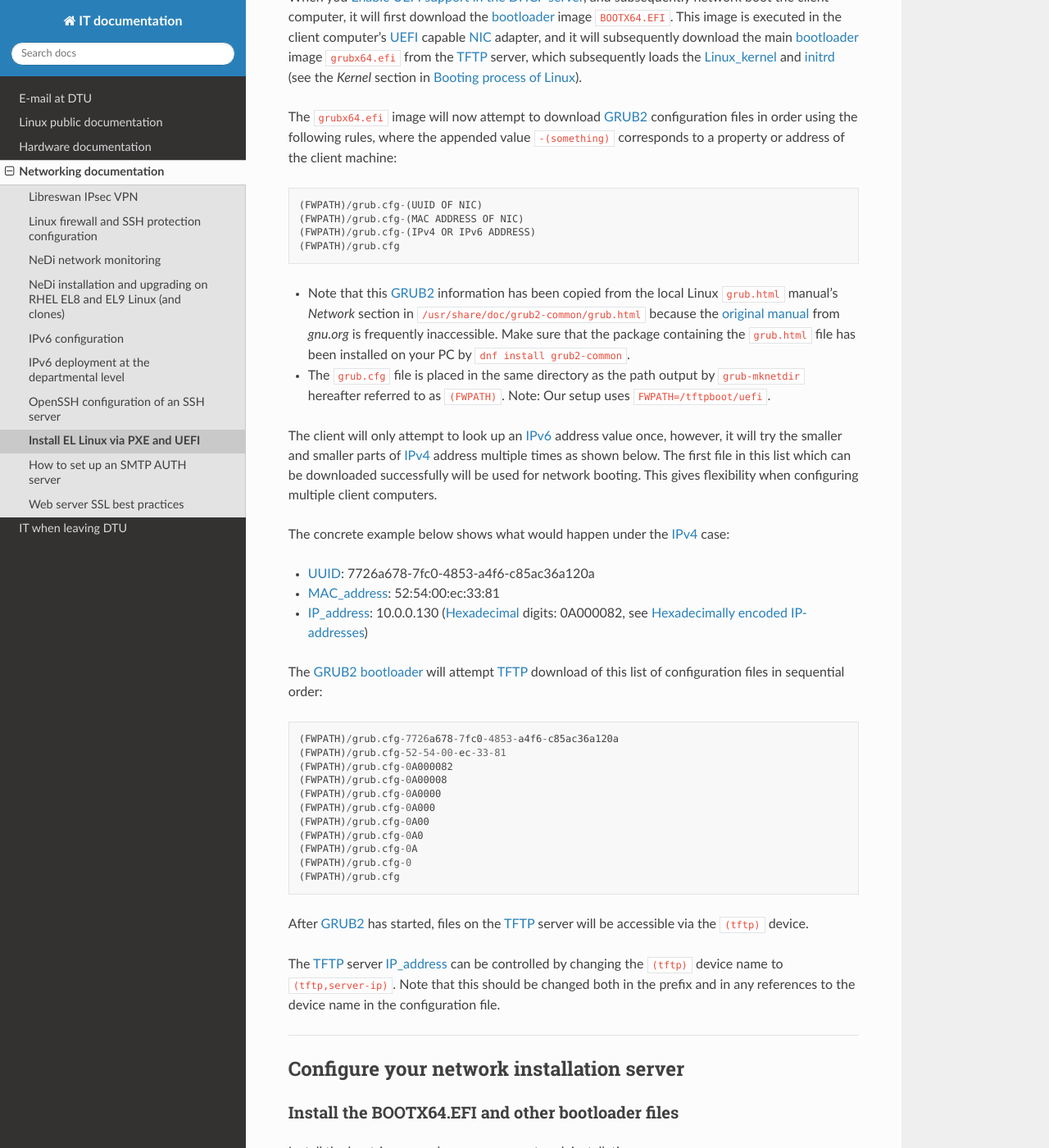
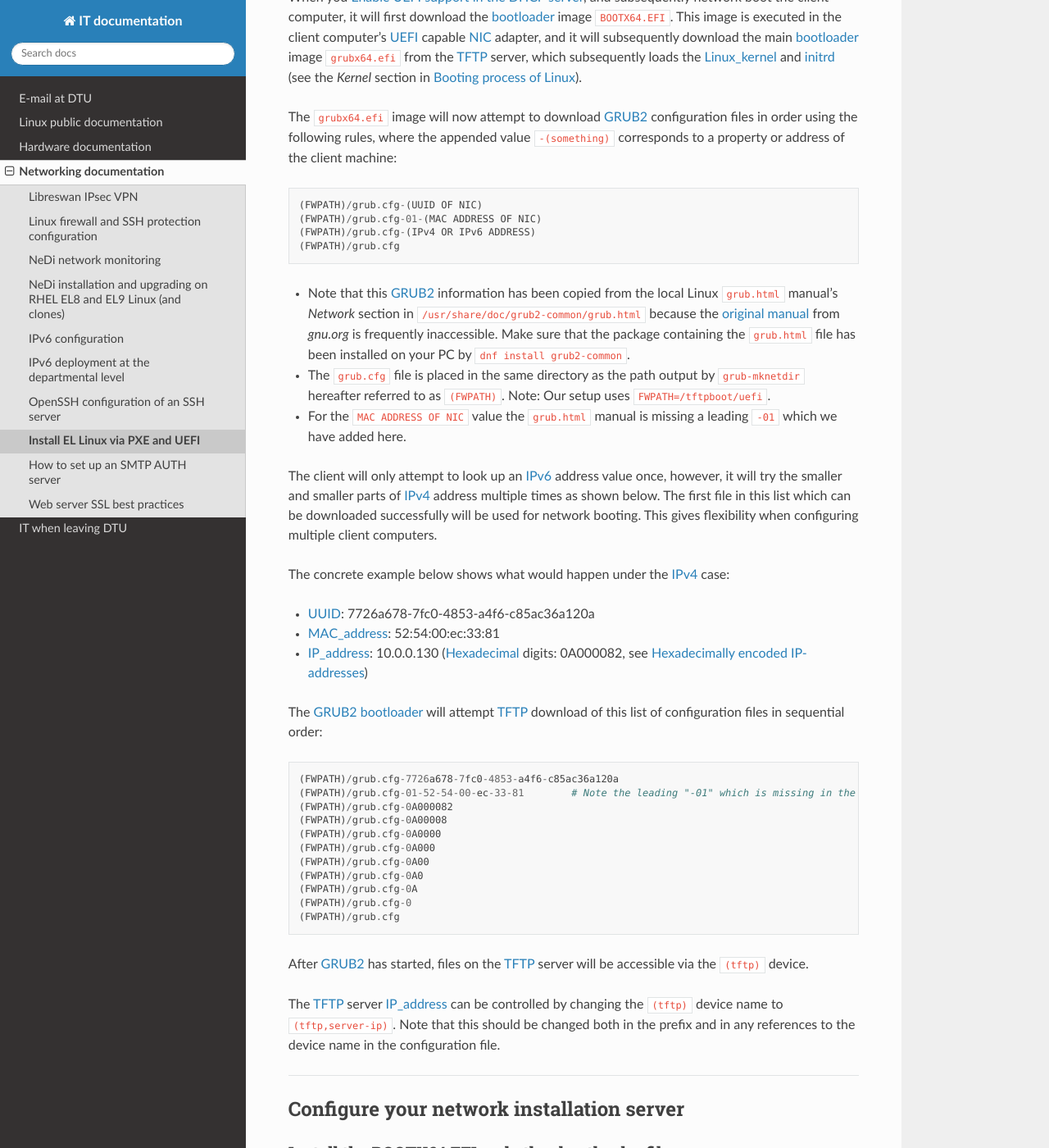
Before and after one commit to OleHolmNielsen/ITwiki, a Sphinx documentation site: the page built from docs/PXE_and_UEFI.rst, in a window 1280 px wide and 1400 px high, scrolled down 1622 px. Shown: the whole window at 82% size. Built offline with Sphinx 7.4.7 and the Read the Docs theme 3.1.0, drawn with Linux system fonts in a browser that asks for light colours.

Commit message:
PXE booting

```diff
--- a/docs/PXE_and_UEFI.rst
+++ b/docs/PXE_and_UEFI.rst
@@ -68,7 +68,7 @@ The ``grubx64.efi`` image will now attempt to download GRUB2_ configuration file
 where the appended value ``-(something)`` corresponds to a property or address of the client machine::
 
   (FWPATH)/grub.cfg-(UUID OF NIC)
-  (FWPATH)/grub.cfg-(MAC ADDRESS OF NIC)
+  (FWPATH)/grub.cfg-01-(MAC ADDRESS OF NIC)
   (FWPATH)/grub.cfg-(IPv4 OR IPv6 ADDRESS)
   (FWPATH)/grub.cfg
 
@@ -78,6 +78,8 @@ where the appended value ``-(something)`` corresponds to a property or address o
 
 - The ``grub.cfg`` file is placed in the same directory as the path output by ``grub-mknetdir`` hereafter referred to as ``(FWPATH)``.
   Note: Our setup uses ``FWPATH=/tftpboot/uefi``.
+
+- For the ``MAC ADDRESS OF NIC`` value the ``grub.html`` manual is missing a leading ``-01`` which we have added here.
 
 The client will only attempt to look up an IPv6_ address value once, however,
 it will try the smaller and smaller parts of IPv4_ address multiple times as shown below.
@@ -93,7 +95,7 @@ The concrete example below shows what would happen under the IPv4_ case:
 The GRUB2_ bootloader_ will attempt TFTP_ download of this list of configuration files in sequential order::
 
   (FWPATH)/grub.cfg-7726a678-7fc0-4853-a4f6-c85ac36a120a
-  (FWPATH)/grub.cfg-52-54-00-ec-33-81
+  (FWPATH)/grub.cfg-01-52-54-00-ec-33-81        # Note the leading "-01" which is missing in the documentation
   (FWPATH)/grub.cfg-0A000082
   (FWPATH)/grub.cfg-0A00008
   (FWPATH)/grub.cfg-0A0000
```
